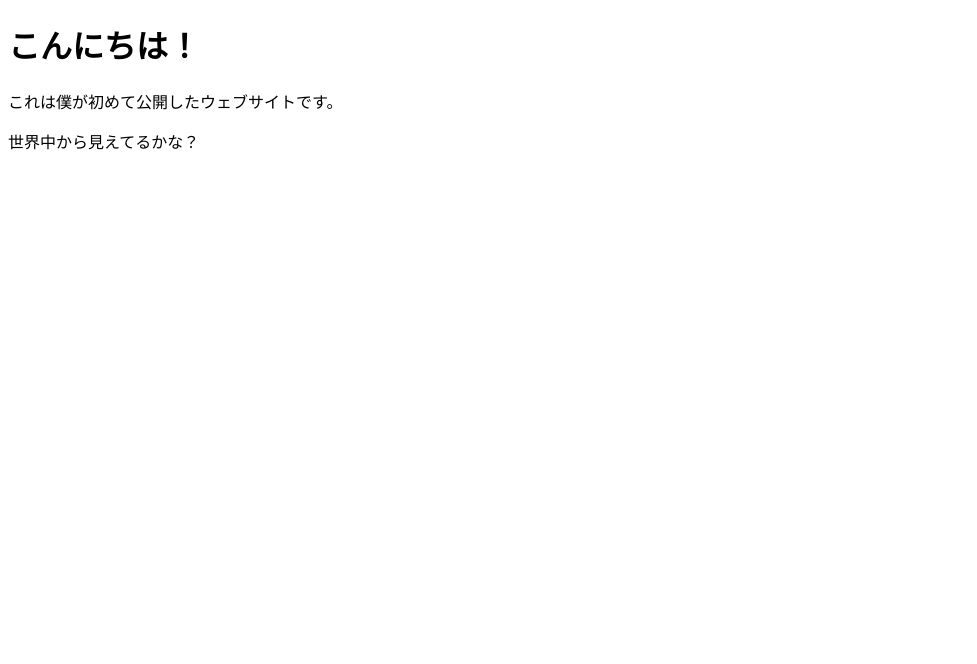
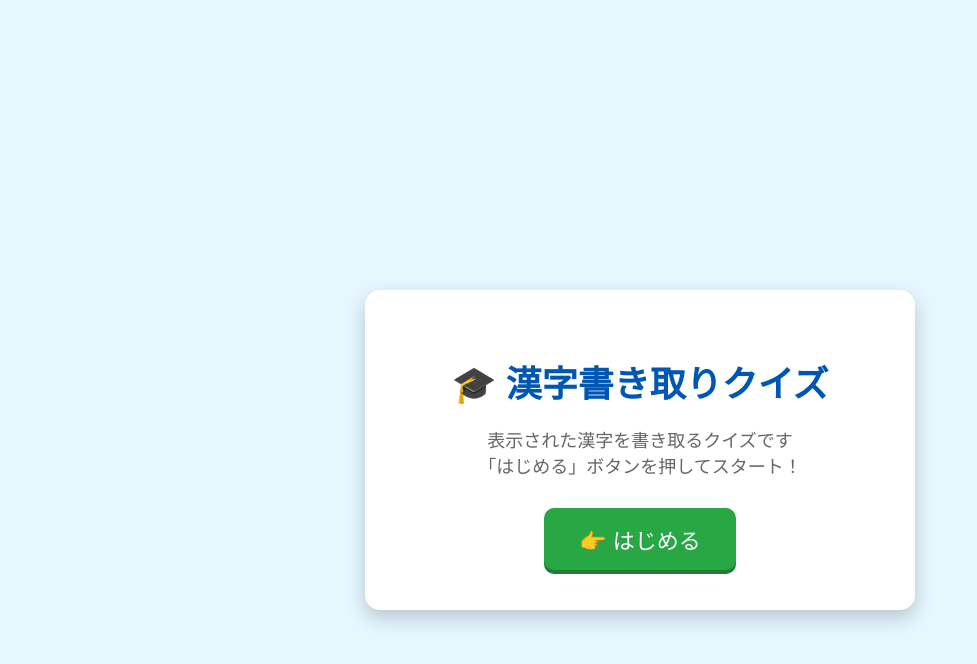
Before and after one commit to zui-t/Kanji.game, a plain HTML site: page index.html in a window 1280 px wide. Shown: the whole page, without its empty margins (0-977 px from the left). Drawn offline with Linux system fonts and the light colour scheme.

Commit message:
Update index.html

```diff
--- a/index.html
+++ b/index.html
@@ -1,12 +1,71 @@
 <!DOCTYPE html>
-<html>
+<html lang="ja">
 <head>
-<meta charset="UTF-8">
-<title>はじめてのウェブサイト</title>
+    <meta charset="UTF-8">
+    <meta name="viewport" content="width=device-width, initial-scale=1.0">
+    <title>漢字書き取りクイズ - スタート</title>
+    <style>
+        body {
+            font-family: 'Segoe UI', Tahoma, Geneva, Verdana, sans-serif;
+            text-align: center;
+            padding: 50px;
+            background-color: #e6f7ff; /* 明るい青の背景 */
+            display: flex;
+            justify-content: center;
+            align-items: center;
+            min-height: 100vh;
+            margin: 0;
+        }
+        .start-container {
+            background-color: #ffffff;
+            padding: 40px 50px;
+            border-radius: 15px;
+            box-shadow: 0 8px 20px rgba(0, 0, 0, 0.2);
+            max-width: 450px;
+            width: 90%;
+        }
+        h1 {
+            color: #0056b3; /* 濃い青 */
+            font-size: 36px;
+            margin-bottom: 10px;
+        }
+        p {
+            color: #666;
+            font-size: 18px;
+            margin-bottom: 30px;
+        }
+        #start-button {
+            padding: 15px 35px;
+            font-size: 22px;
+            background-color: #28a745; /* 緑色 */
+            color: white;
+            border: none;
+            border-radius: 10px;
+            cursor: pointer;
+            transition: background-color 0.3s, transform 0.1s;
+            box-shadow: 0 4px #1e7e34;
+        }
+        #start-button:hover {
+            background-color: #218838;
+        }
+        #start-button:active {
+            transform: translateY(2px);
+            box-shadow: 0 2px #1e7e34;
+        }
+    </style>
 </head>
 <body>
-<h1>こんにちは！</h1>
-<p>これは僕が初めて公開したウェブサイトです。</p>
-<p>世界中から見えてるかな？</p>
+
+    <div class="start-container">
+        <h1>🎓 漢字書き取りクイズ</h1>
+        <p>表示された漢字を書き取るクイズです<br>「はじめる」ボタンを押してスタート！</p>
+
+        <a href="kanji_quiz.html">
+            <button id="start-button">
+                👉 はじめる
+            </button>
+        </a>
+    </div>
+
 </body>
 </html>
```
